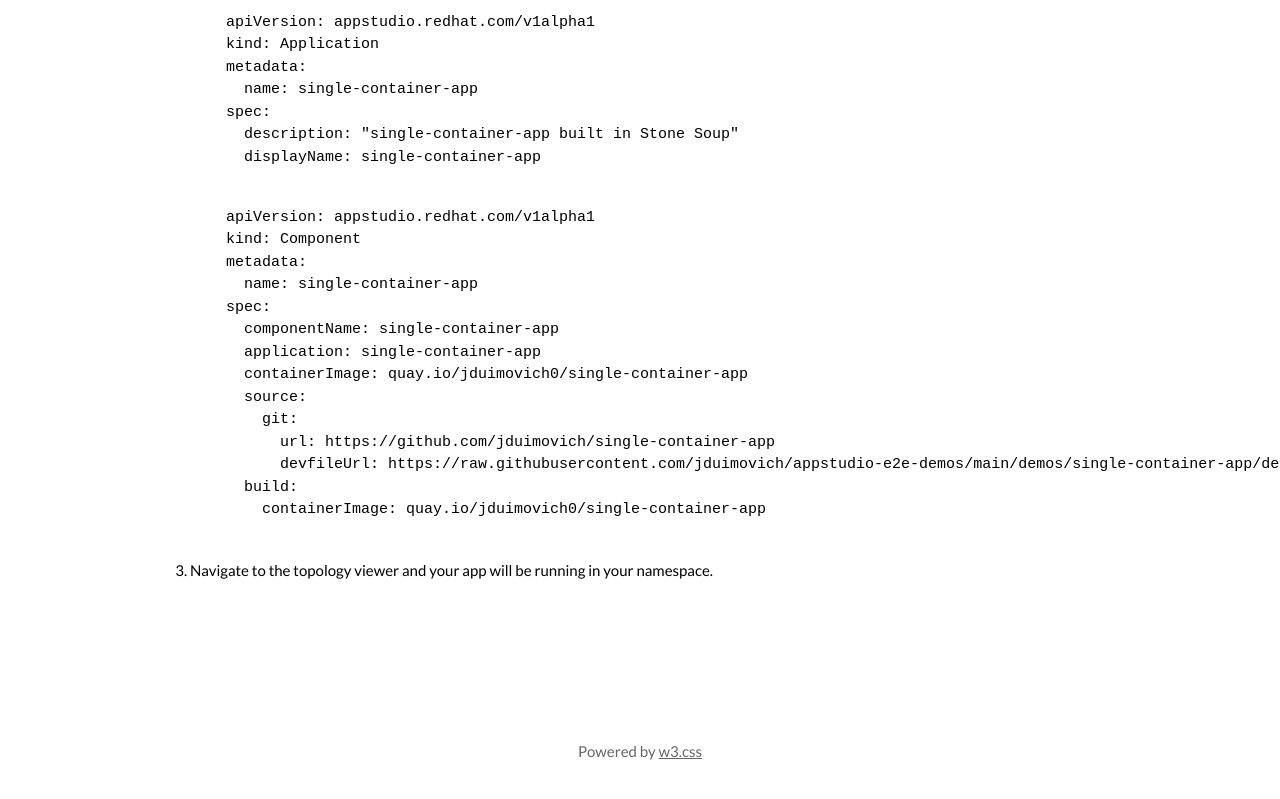
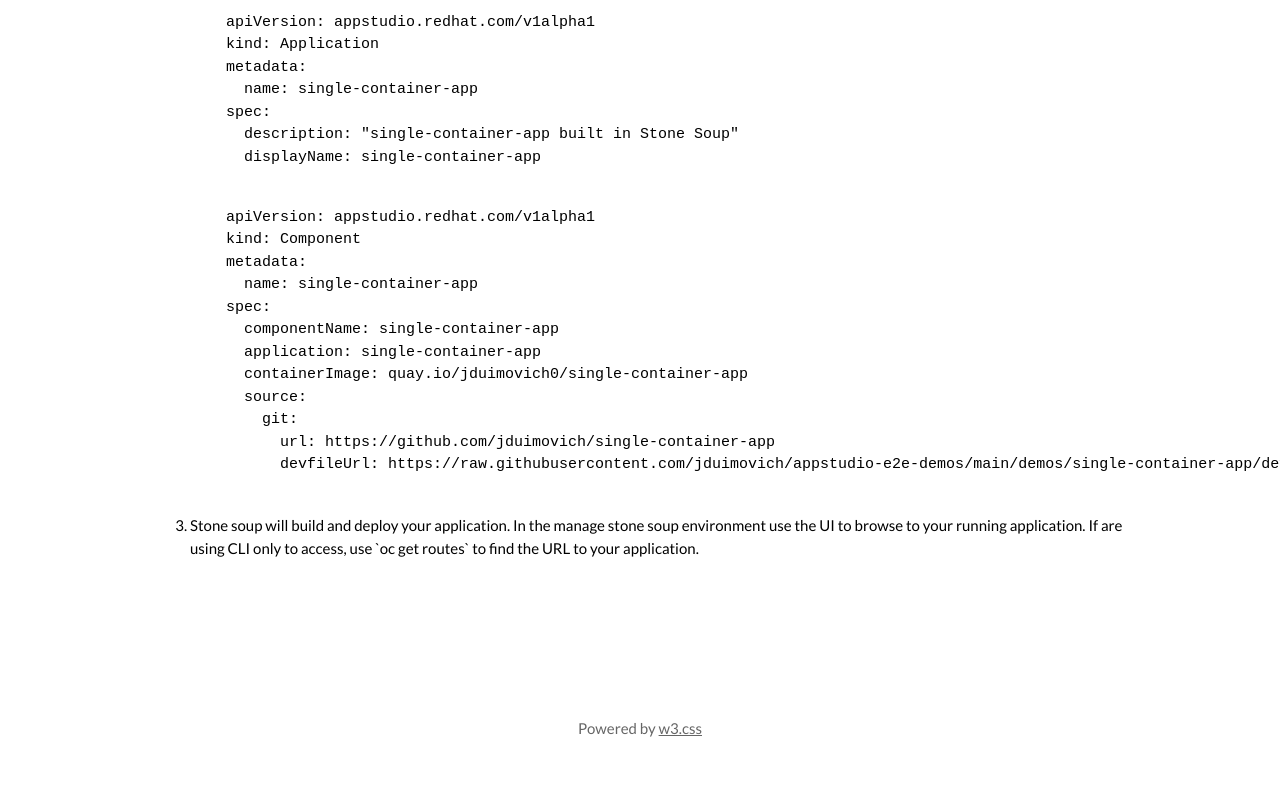
Before and after one commit to tnevrlka-test/single-container-app, a website: page html/index.html in a window 1280 px wide. Shown: the part 957-1756 px from the top of the page. Drawn offline with nearby package versions, Linux system fonts and the light colour scheme.

Commit message:
doc index.html

```diff
--- a/html/index.html
+++ b/html/index.html
@@ -123,11 +123,12 @@
         git:
           url: https://github.com/jduimovich/single-container-app
           devfileUrl: https://raw.githubusercontent.com/jduimovich/appstudio-e2e-demos/main/demos/single-container-app/devfiles/devfile.yaml
-      build:
-        containerImage: quay.io/jduimovich0/single-container-app
     </pre>
 
-          <li> Navigate to the topology viewer and your app will be running in your namespace.
+          <li>Stone soup will build and deploy your application. In the manage stone soup environment use the UI to browse to your running application.
+
+            If are using CLI only to access, use `oc get routes` to find the URL to your application.
+
           </li>
       </ol>
 
```
